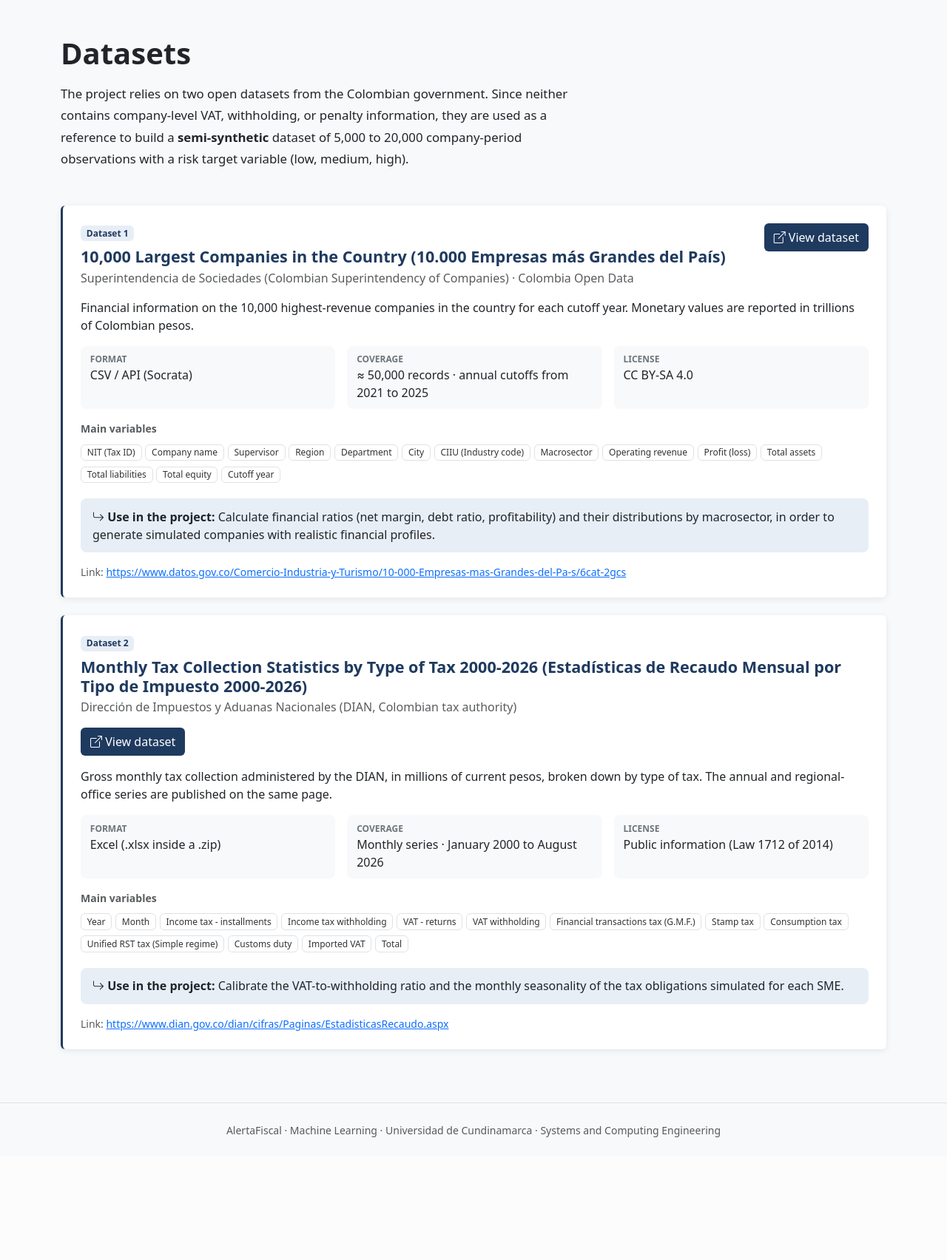
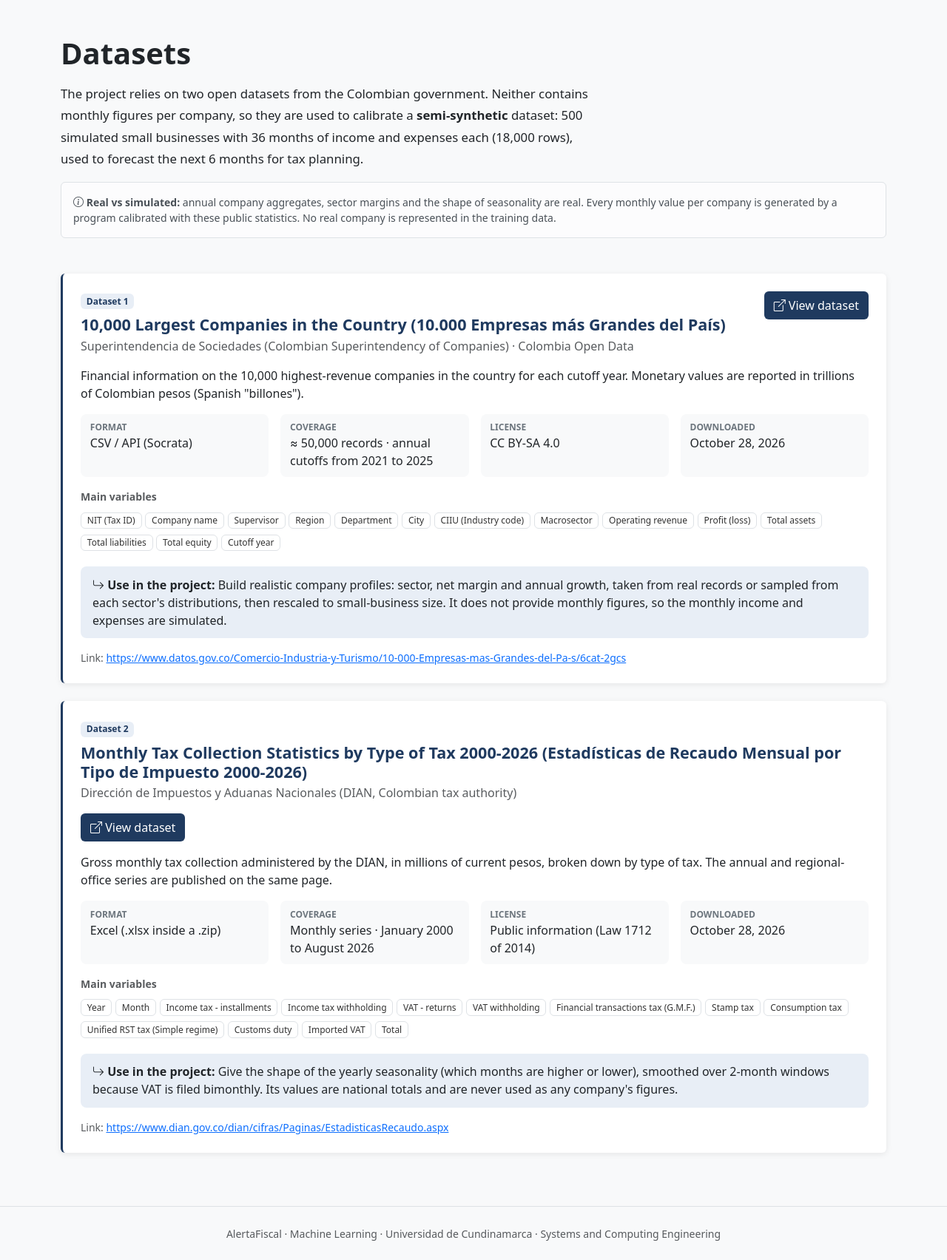
Before and after one commit to SergioMoreno12/AlertaFiscal, a Flask app: page /datasets in a window 1280 px wide. Shown: the part 58-1762 px from the top of the page at 74% size. Before the commit the page ends 1596 px from the top, so only its background shows below. Run offline with Flask 3, Linux system fonts and the light colour scheme; some libraries are stand-ins or nearby versions.

Commit message:
feat: update datasets tab with download date and semi-synthetic use

```diff
--- a/app.py
+++ b/app.py
@@ -15,9 +15,10 @@ DATASETS = [
         "formato": "CSV / API (Socrata)",
         "licencia": "CC BY-SA 4.0",
         "cobertura": "≈ 50,000 records · annual cutoffs from 2021 to 2025",
+        "descarga": "October 28, 2026",
         "descripcion": (
             "Financial information on the 10,000 highest-revenue companies in the country for each cutoff year. "
-            "Monetary values are reported in trillions of Colombian pesos."
+            "Monetary values are reported in trillions of Colombian pesos (Spanish \"billones\")."
         ),
         "variables": [
             "NIT (Tax ID)", "Company name", "Supervisor", "Region", "Department", "City",
@@ -25,8 +26,9 @@ DATASETS = [
             "Total assets", "Total liabilities", "Total equity", "Cutoff year",
         ],
         "uso": (
-            "Calculate financial ratios (net margin, debt ratio, profitability) and their distributions by "
-            "macrosector, in order to generate simulated companies with realistic financial profiles."
+            "Build realistic company profiles: sector, net margin and annual growth, taken from real records "
+            "or sampled from each sector's distributions, then rescaled to small-business size. It does not "
+            "provide monthly figures, so the monthly income and expenses are simulated."
         ),
     },
     {
@@ -36,6 +38,7 @@ DATASETS = [
         "formato": "Excel (.xlsx inside a .zip)",
         "licencia": "Public information (Law 1712 of 2014)",
         "cobertura": "Monthly series · January 2000 to August 2026",
+        "descarga": "October 28, 2026",
         "descripcion": (
             "Gross monthly tax collection administered by the DIAN, in millions of current pesos, broken down by "
             "type of tax. The annual and regional-office series are published on the same page."
@@ -46,8 +49,9 @@ DATASETS = [
             "Unified RST tax (Simple regime)", "Customs duty", "Imported VAT", "Total",
         ],
         "uso": (
-            "Calibrate the VAT-to-withholding ratio and the monthly seasonality of the tax obligations "
-            "simulated for each SME."
+            "Give the shape of the yearly seasonality (which months are higher or lower), smoothed over "
+            "2-month windows because VAT is filed bimonthly. Its values are national totals and are never "
+            "used as any company's figures."
         ),
     },
 ]
--- a/templates/datasets.html
+++ b/templates/datasets.html
@@ -6,12 +6,18 @@
 <div class="project-page">
 
     <h1 class="fw-bold mb-3">Datasets</h1>
-    <p class="lead-text mb-5">
-        The project relies on two open datasets from the Colombian government. Since neither
-        contains company-level VAT, withholding, or penalty information, they are used as a
-        reference to build a <strong>semi-synthetic</strong> dataset of 5,000 to 20,000
-        company-period observations with a risk target variable (low, medium, high).
+    <p class="lead-text mb-3">
+        The project relies on two open datasets from the Colombian government. Neither contains
+        monthly figures per company, so they are used to calibrate a <strong>semi-synthetic</strong>
+        dataset: 500 simulated small businesses with 36 months of income and expenses each
+        (18,000 rows), used to forecast the next 6 months for tax planning.
     </p>
+    <div class="alert alert-light border mb-5 small">
+        <i class="bi bi-info-circle"></i>
+        <strong>Real vs simulated:</strong> annual company aggregates, sector margins and the shape of
+        seasonality are real. Every monthly value per company is generated by a program calibrated with
+        these public statistics. No real company is represented in the training data.
+    </div>
 
     {% for ds in datasets %}
     <div class="card accent-card mb-4">
@@ -30,9 +36,10 @@
             <p>{{ ds.descripcion }}</p>
 
             <div class="row g-3 mb-3">
-                <div class="col-sm-4"><div class="meta"><span>Format</span>{{ ds.formato }}</div></div>
-                <div class="col-sm-4"><div class="meta"><span>Coverage</span>{{ ds.cobertura }}</div></div>
-                <div class="col-sm-4"><div class="meta"><span>License</span>{{ ds.licencia }}</div></div>
+                <div class="col-sm-6 col-lg-3"><div class="meta"><span>Format</span>{{ ds.formato }}</div></div>
+                <div class="col-sm-6 col-lg-3"><div class="meta"><span>Coverage</span>{{ ds.cobertura }}</div></div>
+                <div class="col-sm-6 col-lg-3"><div class="meta"><span>License</span>{{ ds.licencia }}</div></div>
+                <div class="col-sm-6 col-lg-3"><div class="meta"><span>Downloaded</span>{{ ds.descarga }}</div></div>
             </div>
 
             <div class="mb-3">
```
